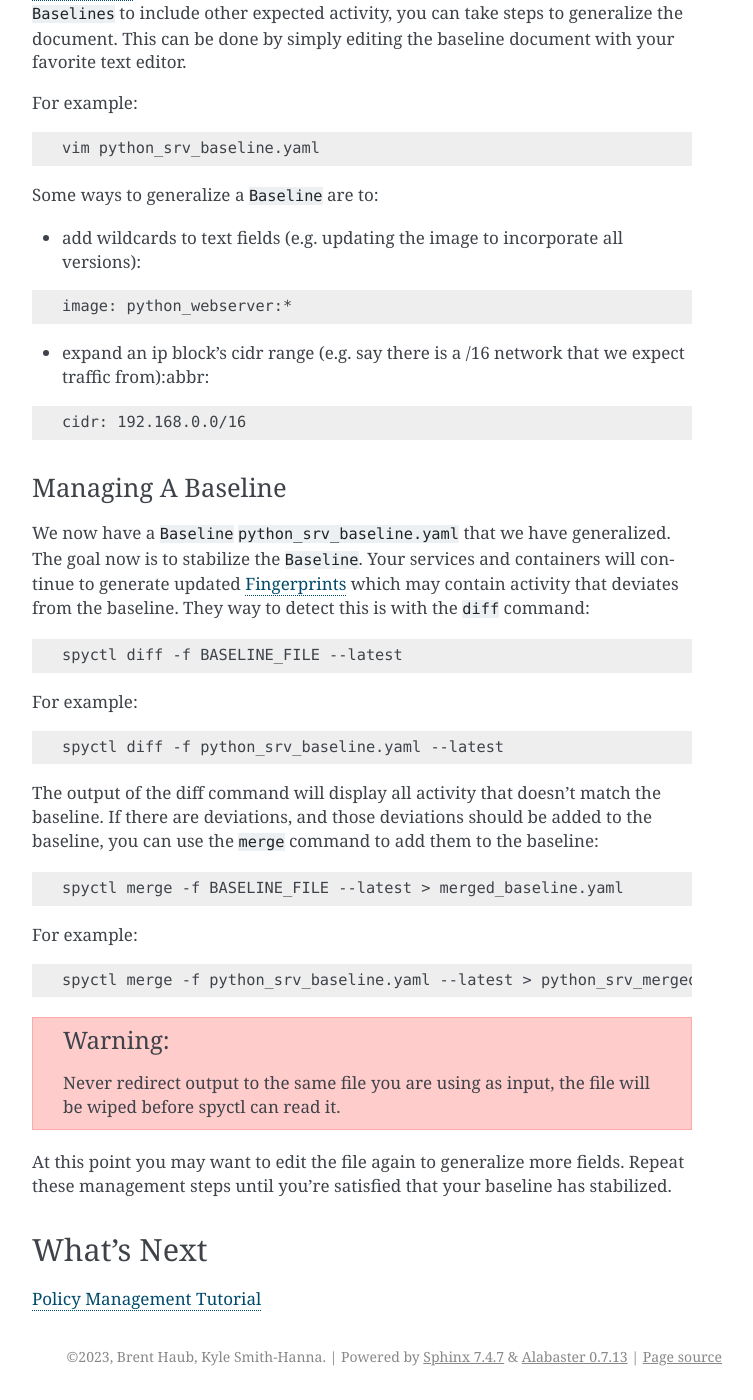
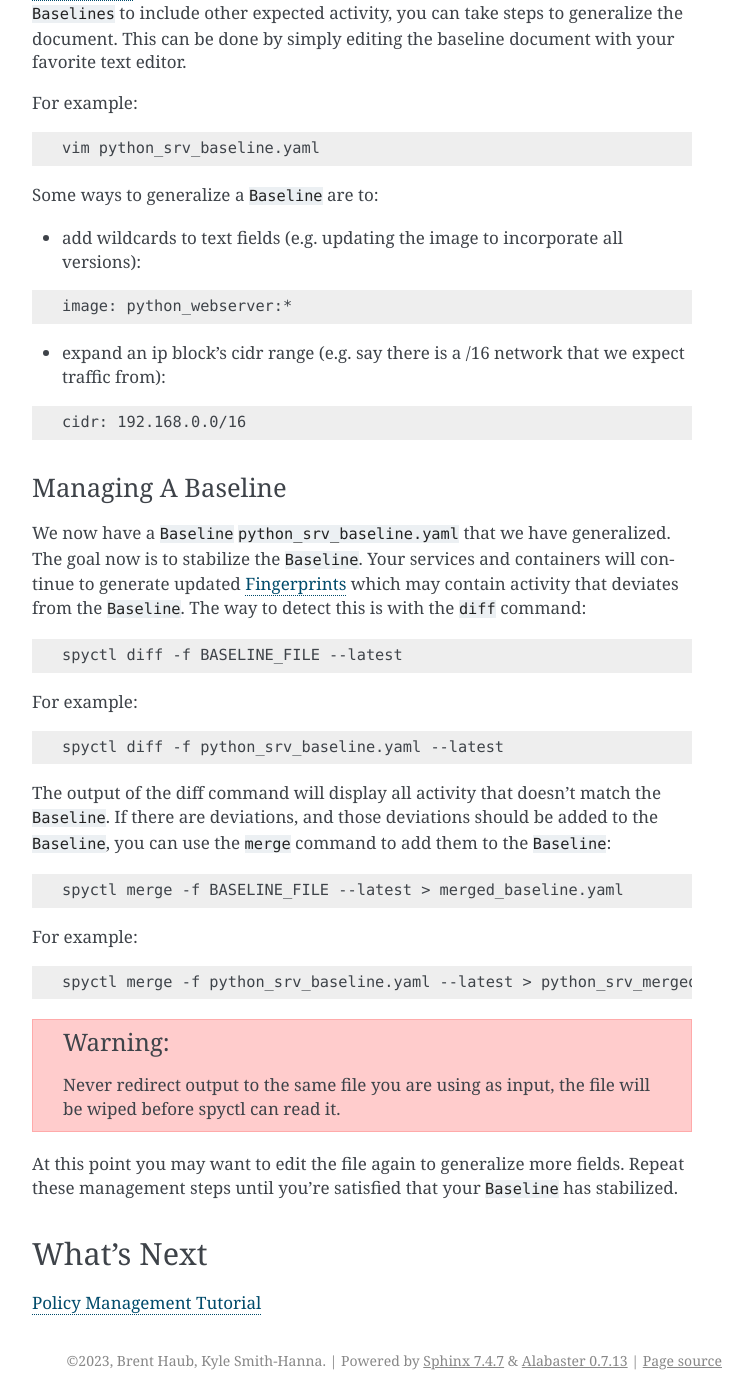
Before and after one commit to spyderbat/spyctl, a Sphinx documentation site: the page built from docs/tutorials/spyctl_basics.rst, in a window 1280 px wide and 1400 px high, scrolled down 6668 px. Shown: the whole window, without its empty margins (388-1141 px from the left). Built offline with Sphinx 7.4.7, drawn with Linux system fonts in a browser that asks for light colours; some of the changed text lies outside the part shown.

Commit message:
doc bugfixing

```diff
--- a/docs/tutorials/spyctl_basics.rst
+++ b/docs/tutorials/spyctl_basics.rst
@@ -114,7 +114,7 @@
 
     spyctl get RESOURCE [OPTIONS] [NAME_OR_ID]
 
-To retrieve the list of |machs| with the |s_na| installed issue the
+To retrieve the list of |machs| with the |s_na| installed, issue the
 following command:
 
 .. code-block:: none
@@ -260,7 +260,8 @@
 
     spyctl get fingerprints -o yaml CGROUP > fprint_grp.yaml
 
-For example, say we have a |fprint_grp| for a container image ``python_webserver:latest``:
+For example, we want to save the |fprint_grp| for a container image
+``python_webserver:latest``:
 
 .. code-block:: none
 
@@ -350,7 +351,7 @@
 
     image: python_webserver:*
 
-- expand an ip block's cidr range (e.g. say there is a /16 network that we expect traffic from):abbr:
+- expand an ip block's cidr range (e.g. say there is a /16 network that we expect traffic from):
 
 .. code-block:: none
 
@@ -361,7 +362,7 @@
 
 We now have a |baseline| ``python_srv_baseline.yaml`` that we have generalized. The goal now is
 to stabilize the |baseline|. Your services and containers will continue to generate updated
-|fprints| which may contain activity that deviates from the baseline. They way to detect this
+|fprints| which may contain activity that deviates from the |baseline|. The way to detect this
 is with the ``diff`` command:
 
 .. code-block:: none
@@ -374,9 +375,9 @@
 
     spyctl diff -f python_srv_baseline.yaml --latest
 
-The output of the diff command will display all activity that doesn't match the baseline.
-If there are deviations, and those deviations should be added to the baseline, you can
-use the ``merge`` command to add them to the baseline:
+The output of the diff command will display all activity that doesn't match the |baseline|.
+If there are deviations, and those deviations should be added to the |baseline|, you can
+use the ``merge`` command to add them to the |baseline|:
 
 .. code-block:: none
 
@@ -393,7 +394,7 @@
     before spyctl can read it.
 
 At this point you may want to edit the file again to generalize more fields. Repeat these
-management steps until you're satisfied that your baseline has stabilized.
+management steps until you're satisfied that your |baseline| has stabilized.
 
 What's Next
 ===========
```
Also changed, not shown: other parts of docs/tutorials/spyctl_basics.rst (+2 -2 lines).
